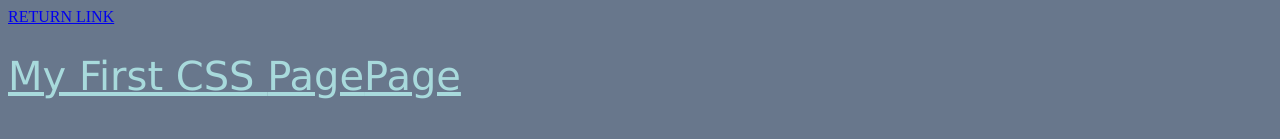
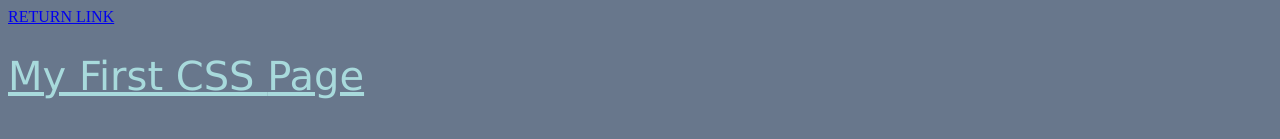
Before and after one commit to Leikis/Leikis.github.io, a plain HTML site: page FirstCSSPage.html in a window 1280 px wide. Shown: the top 139 px of the page. Drawn offline with Linux system fonts and the light colour scheme.

Commit message:
Even More CSS Selectors

```diff
--- a/FirstCSSPage.html
+++ b/FirstCSSPage.html
@@ -10,7 +10,7 @@
 
 <body>
     <a href="index.html">RETURN LINK</a>
-    <h1>My First CSS <span>Page</span>Page</h1>
+    <h1>My First CSS <span>Page</span></h1>
     <h2>This is an <span class="tag">H2</span></h2>
     <h2>This is an <span class="tag">H2</span></h2>
     <h2>This is an <span class="tag">H2</span></h2>
```
